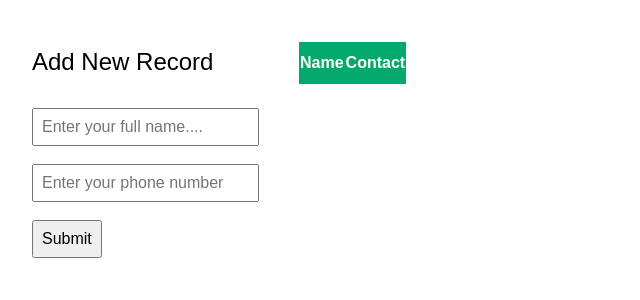
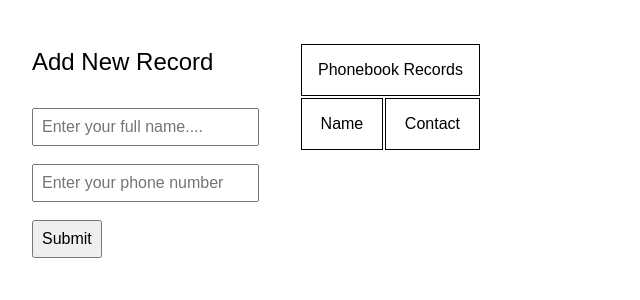
Before and after one commit to amarteyfio/Phonebook-Record, a PHP site: page /view/form.php in a window 1280 px wide. Shown: the top 300 px of the page, without its empty margins (0-640 px from the left). Run offline with PHP 8.4, Linux system fonts and the light colour scheme; data that the repository does not hold is empty.

Commit message:
minor fixes

```diff
--- a/css/form.css
+++ /dev/null
@@ -1,23 +0,0 @@
-
-#records {
-  font-family: Arial, Helvetica, sans-serif;
-  border-collapse: collapse;
-  width: 100%;
-}
-
-#records td, #customers th {
-  border: 1px solid #ddd;
-  padding: 8px;
-}
-
-#records tr:nth-child(even){background-color: #f2f2f2;}
-
-#records tr:hover {background-color: #ddd;}
-
-#records th {
-  padding-top: 12px;
-  padding-bottom: 12px;
-  text-align: left;
-  background-color: #04AA6D;
-  color: white;
-}
--- a/view/form.php
+++ b/view/form.php
@@ -5,10 +5,10 @@
     <meta charset="UTF-8">
     <meta http-equiv="X-UA-Compatible" content="IE=edge">
     <meta name="viewport" content="width=device-width, initial-scale=1.0">
-
+    <style>th, td {border: 1px solid black;font: 1em sans-serif;padding: 1rem;}</style>
     <style> form {padding:0.5rem;font: 1em sans-serif;}</style>
     <style> input {padding: 0.5rem; font: 1em sans-serif;}</style>
-    <link rel="stylesheet" href="../css/form.css">
+
     <link rel="stylesheet" href="https://maxcdn.bootstrapcdn.com/font-awesome/4.7.0/css/font-awesome.min.css">
 
     <title>Form</title>
@@ -28,8 +28,11 @@
     </div>
     <br>
     <div id = "div2" style="float: left;padding:1rem">
-    <table id = "records">
+    <table>
         <thead>
+        <tr>
+            <th colspan="2">Phonebook Records</th>
+        </tr>
         </thead>
         <tbody>
         <tr>
```
